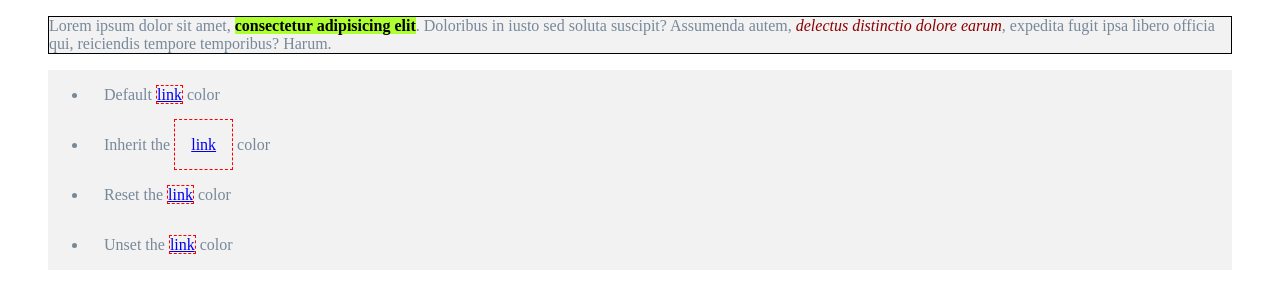
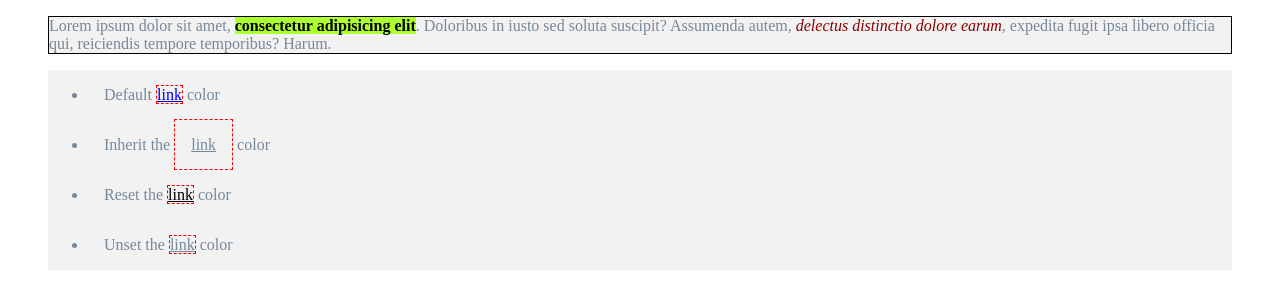
Before and after one commit to Dev-Balthamus/CSS_FS-26_DevelHope, a plain HTML site: page 01-Cascata/start/index.html in a window 1280 px wide. Drawn offline with Linux system fonts and the light colour scheme.

Commit message:
Revision 01-Cascata ex

```diff
--- a/01-Cascata/start/style.css
+++ b/01-Cascata/start/style.css
@@ -30,17 +30,17 @@ ul li {
 }
 
 .link1 a {
-  text-rendering: inherit;
+  color: inherit;
   padding: inherit;
 }
 
 .link2 a {
-  text-rendering: initial;
+  color: initial;
   padding: initial;
 }
 
 .link3 a {
-  text-rendering: unset;
+  color: unset;
   padding: unset;
 }
 
```
